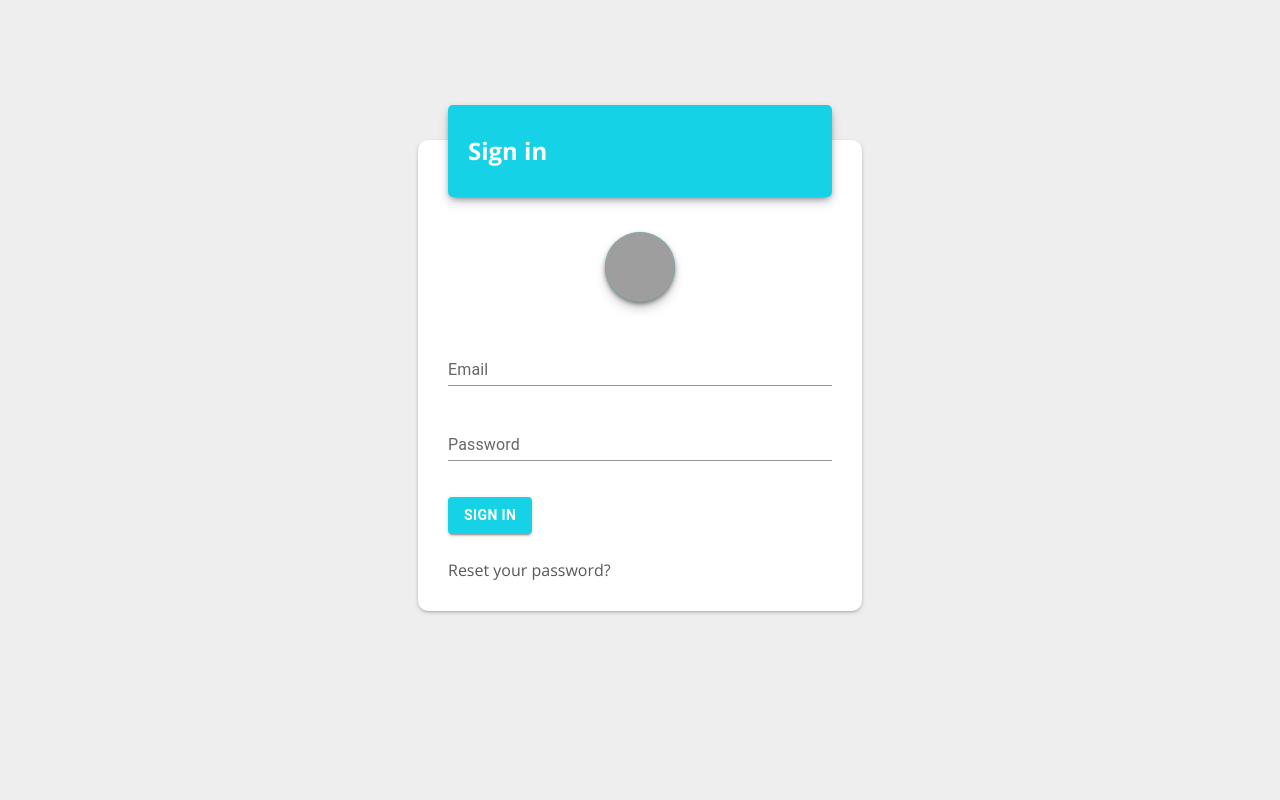
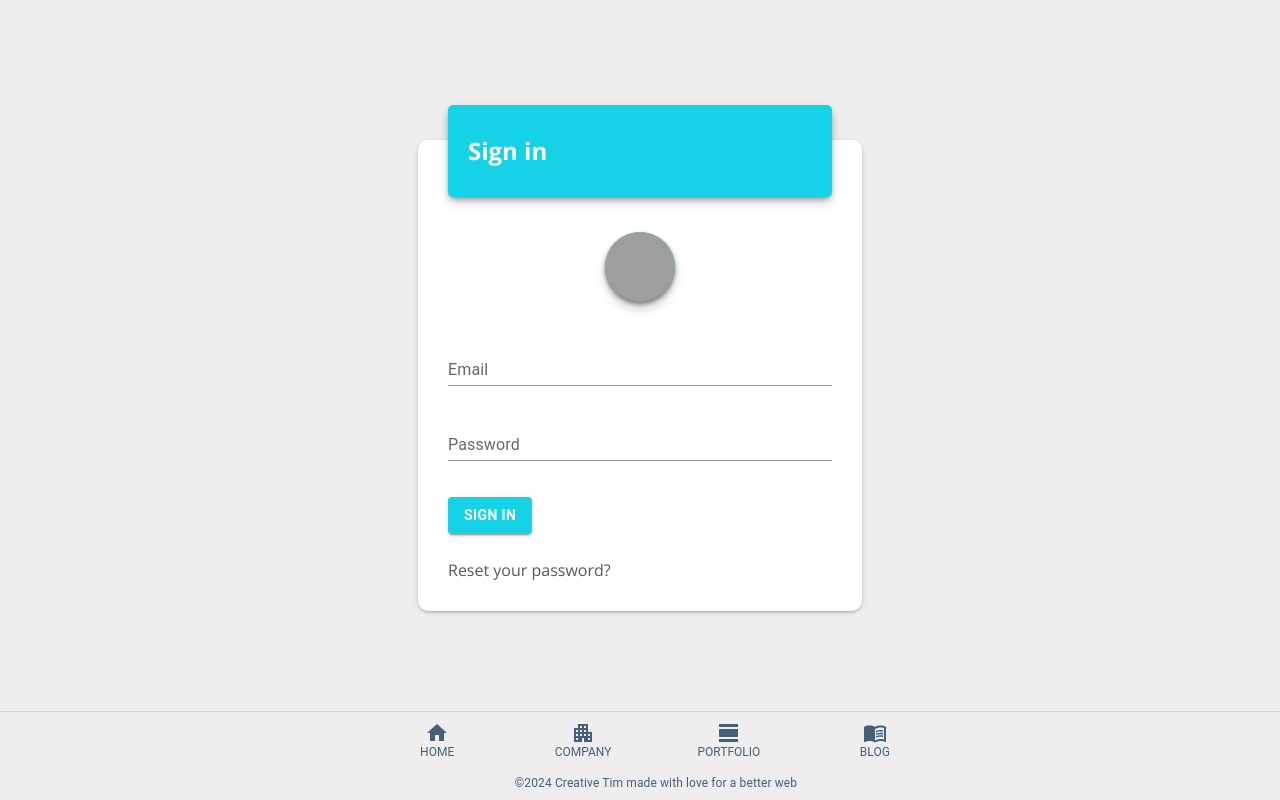
Before and after one commit to Robert-gut/admin_panel, a React (Vite) app: page / in a window 1280 px wide. Built offline with nearby package versions, Linux system fonts and the light colour scheme; grey boxes are pictures that could not be loaded.

Commit message:
added and styled footer component

```diff
--- a/src/App.tsx
+++ b/src/App.tsx
@@ -4,6 +4,7 @@ import Admin from './pages/Admin/Admin'
 import { Login } from './pages/Login/Login'
 import { ResetPassword } from './pages/Reset-password/Reset-password'
 import NotFound from './pages/notFound/notFound'
+import Footer from './components/Footer/Footer'
 
 function App() {
    return (
@@ -14,6 +15,7 @@ function App() {
             <Route path='/reset-password' element={<ResetPassword />} />
             <Route path='*' element={<NotFound />} />//! not found
          </Routes>
+         <Footer/>
       </Router>
    )
 }
--- /dev/null
+++ b/src/components/Footer/Footer.tsx
@@ -0,0 +1,67 @@
+import {BottomNavigation, BottomNavigationAction, Stack, Typography, Box} from '@mui/material'
+import {Home, Apartment, ViewDay, MenuBook} from '@mui/icons-material'
+import {Link} from 'react-router-dom'
+
+interface NavItem {
+   to: string
+   label: string
+   icon: JSX.Element
+}
+
+const Footer = () => {
+   const navItems: NavItem[] = [
+      {to: '/', label: 'Home', icon: <Home />},
+      {to: '/company', label: 'Company', icon: <Apartment />},
+      {to: '/portfolio', label: 'Portfolio', icon: <ViewDay />},
+      {to: '/blog', label: 'Blog', icon: <MenuBook />},
+   ]
+
+   return (
+      <footer>
+         <BottomNavigation
+            sx={{
+               justifyContent: 'center',
+               flexDirection: 'column',
+               gap: '15px',
+               alignItems: 'center',
+               borderTop: '1px solid #D3D3D3',
+               position: 'fixed',
+               bottom: 0,
+               width: '100%',
+               background: '#eee',
+               p: 2,
+            }}
+         >
+            <Stack direction='row' spacing={{xs: 2, md: 8}}>
+               {navItems.map((item, index) => (
+                  <BottomNavigationAction
+                     key={index}
+                     showLabel
+                     component={Link}
+                     to={item.to}
+                     icon={item.icon}
+                     label={item.label}
+                     sx={{
+                        '&:hover': {
+                           color: '#6b6b92',
+                           fontWeight: 'bold',
+                           transition: 'all .5s',
+                        },
+                        color: '#455f7b',
+                        textTransform: 'uppercase',
+                     }}
+                  />
+               ))}
+            </Stack>
+
+            <Box>
+               <Typography sx={{fontSize: {lg: '12px', xs: '10px'}, color: '#455f7b'}}>
+                  ©2024 Creative Tim made with love for a better web
+               </Typography>
+            </Box>
+         </BottomNavigation>
+      </footer>
+   )
+}
+
+export default Footer
```
